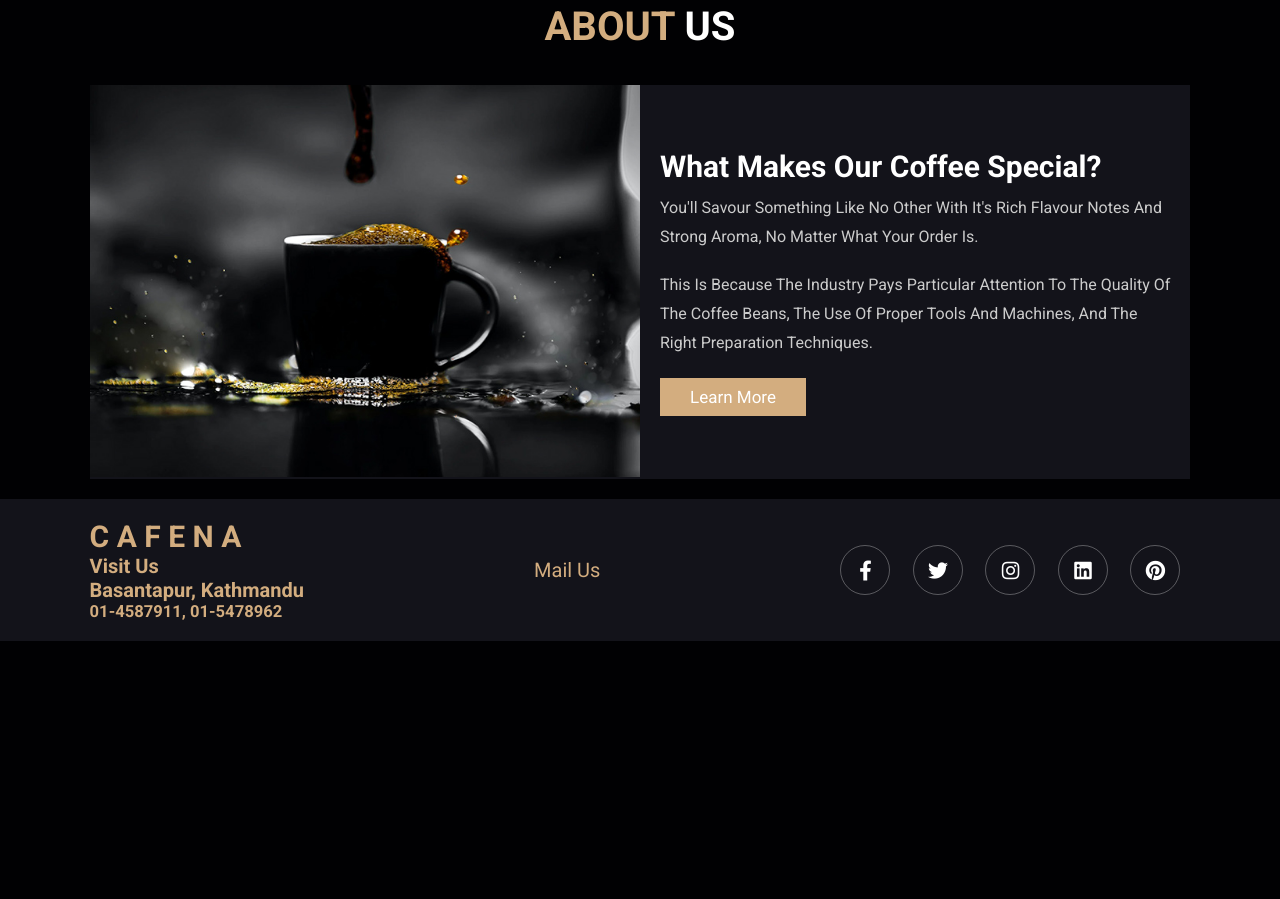
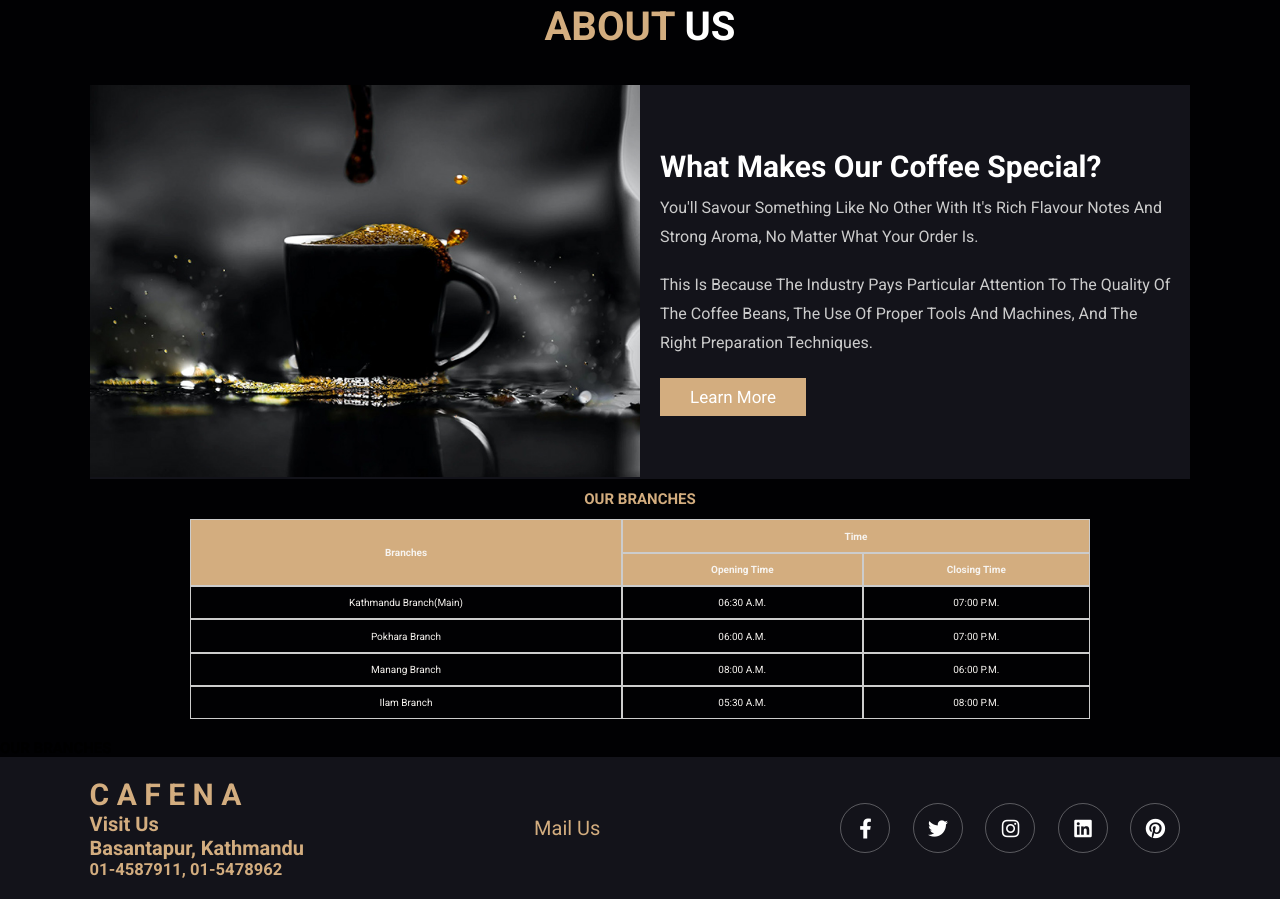
Before and after one commit to Samprada07/Samprada07.github.io, a plain HTML site: page about.html in a window 1280 px wide. Shown: the part 107-1006 px from the top of the page. Before the commit the page ends 800 px from the top, so only its background shows below. Drawn offline with Linux system fonts and the light colour scheme.

Commit message:
table added

```diff
--- a/about.html
+++ b/about.html
@@ -89,8 +89,48 @@
                 <a href="#" class="btn">learn more</a>
             </div>
         </div>
+        <br/>
+        <h2 style="text-align:center; color: #d3ad7f;">OUR BRANCHES</h2>
+        <br/>
+        <table
+            style=" height: 200px ; text-align: center; color: #f7f4f0; margin-left: auto; margin-right: auto"
+            cellspacing="0"
+			cellpadding="10"
+			width="900px"
+        >
+            <tr bgcolor="#d3ad7f" border="1px solid #f7f4f0">
+                <th rowspan="2">Branches</th>
+                <th colspan="2">Time</th>
+            </tr>
+            <tr bgcolor="#d3ad7f">
+                <th>Opening Time</th>
+                <th>Closing Time</th>
+            </tr>
+            <tr>
+                <td>Kathmandu Branch(main)</td>
+                <td>06:30 A.M.</td>
+                <td>07:00 P.M.</td>
+            </tr>
+            <tr>
+                <td>Pokhara Branch</td>
+                <td>06:00 A.M.</td>
+                <td>07:00 P.M.</td>
+            </tr>
+            <tr>
+                <td>Manang Branch</td>
+                <td>08:00 A.M.</td>
+                <td>06:00 P.M.</td>
+            </tr>
+            <tr>
+                <td>Ilam Branch</td>
+                <td>05:30 A.M.</td>
+                <td>08:00 P.M.</td>
+            </tr>
+        </table>
 
     </section>
+    <h2 style="text-align:centre">OUR BRANCHES</h2>
+
     <script src="js/script.js"></script>
     <footer>
         <section class="footer">
--- a/css/style.css
+++ b/css/style.css
@@ -228,6 +228,10 @@ section{
     line-height: 1.8;
     padding:1rem 0;
     color:#eee;
+}
+
+.home table, th, td{
+    border: 1px solid #ccc;
 }
 
 .about {
```
